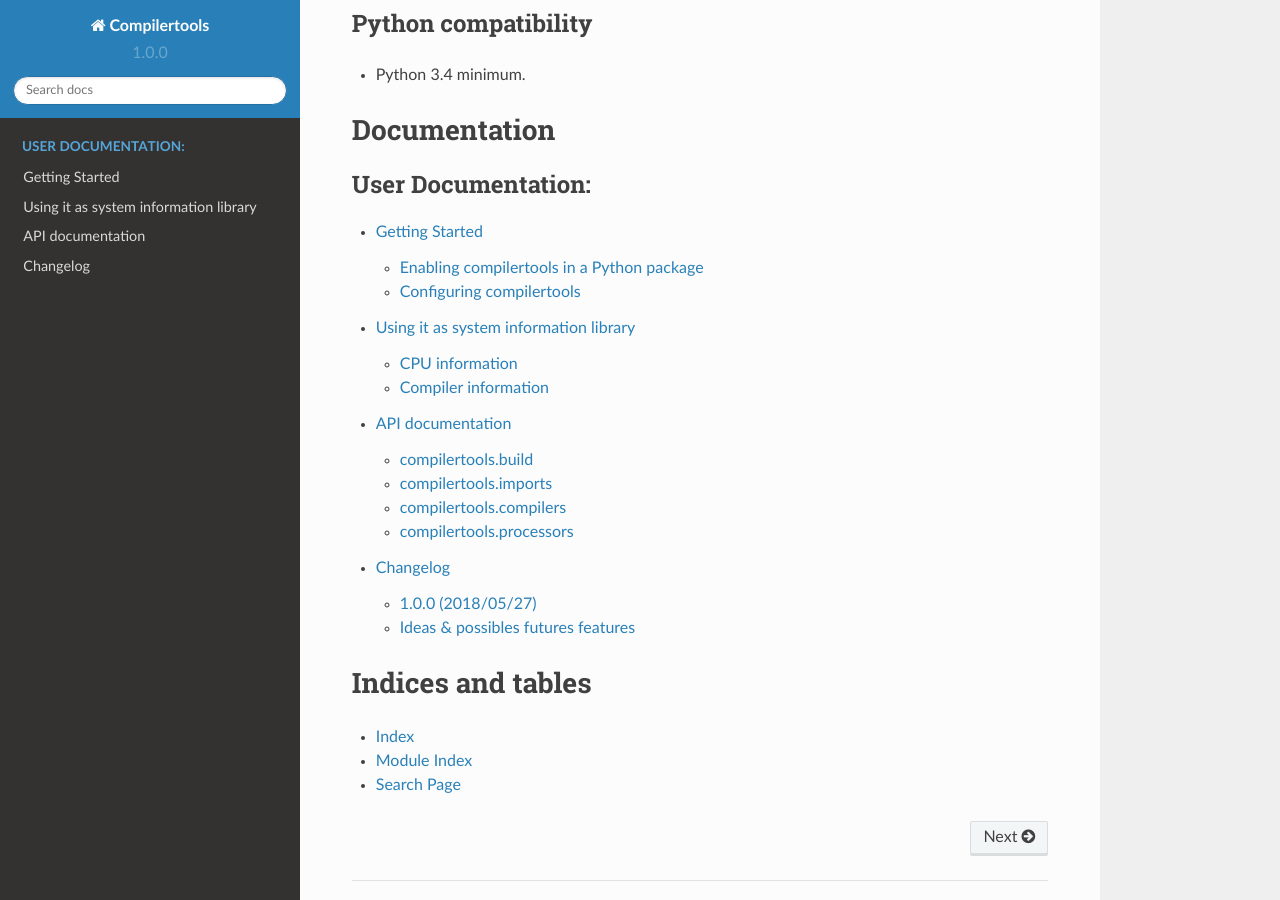
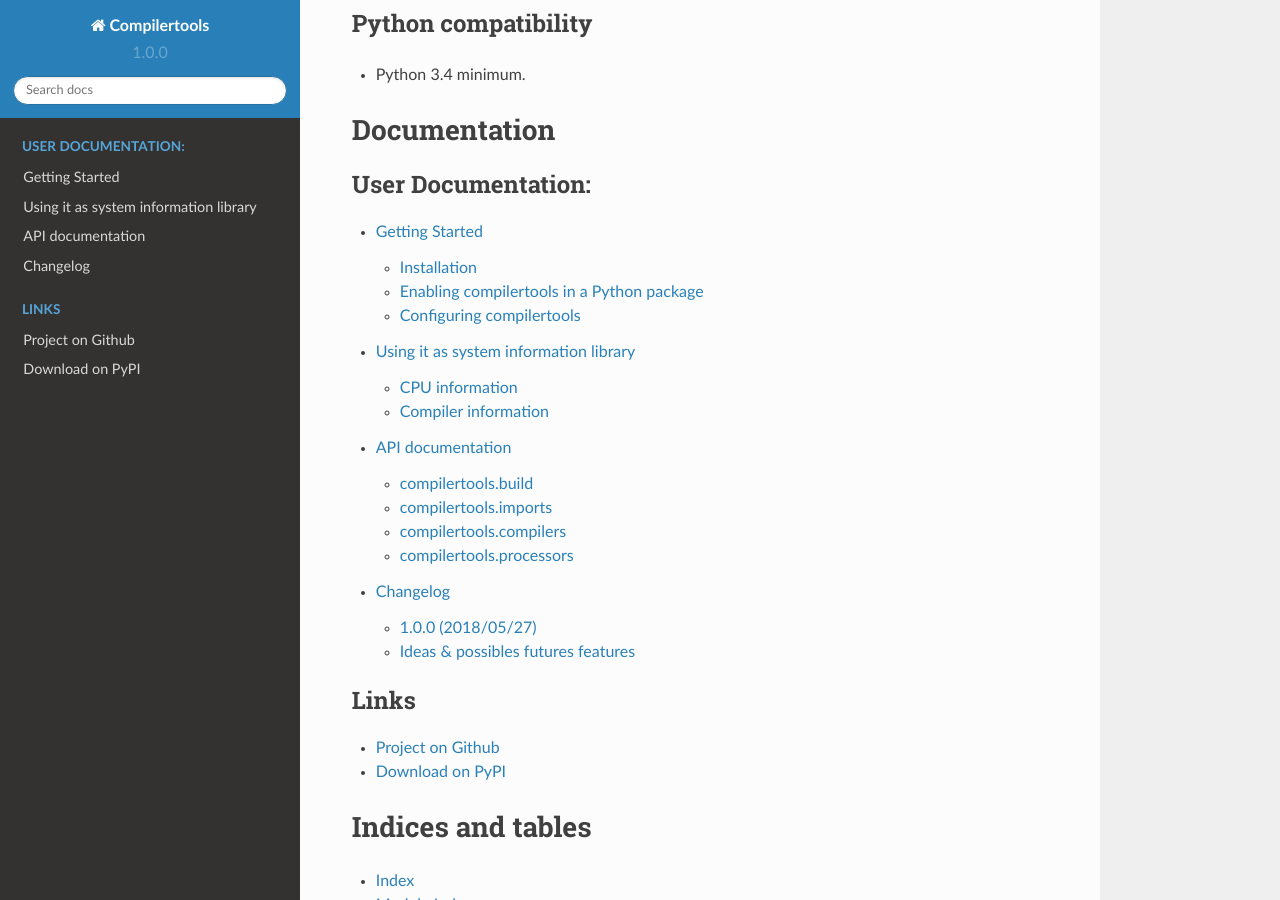
Before and after one commit to JGoutin/compilertools, a Sphinx documentation site: the page built from doc/index.rst, in a window 1280 px wide and 900 px high, scrolled down 2834 px. Built offline with Sphinx 7.4.7 and the Read the Docs theme 2.0.0, drawn with Linux system fonts in a browser that asks for light colours.

Commit message:
PyPI link

```diff
--- a/doc/index.rst
+++ b/doc/index.rst
@@ -128,6 +128,13 @@ Documentation
    api
    changes
 
+.. toctree::
+   :maxdepth: 2
+   :caption: Links
+
+   Project on Github <https://github.com/JGoutin/compilertools>
+   Download on PyPI <https://pypi.org/project/compilertools>
+
 Indices and tables
 ==================
 
```
Also changed, not shown: doc/getting_started.rst (+10 -0 lines).
